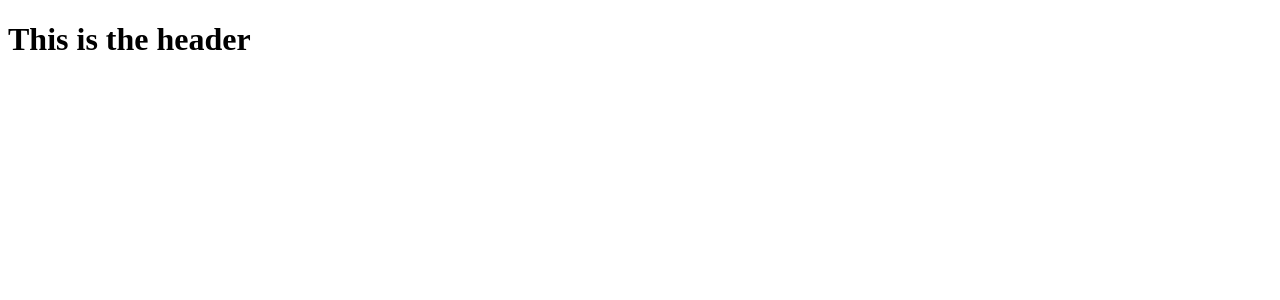
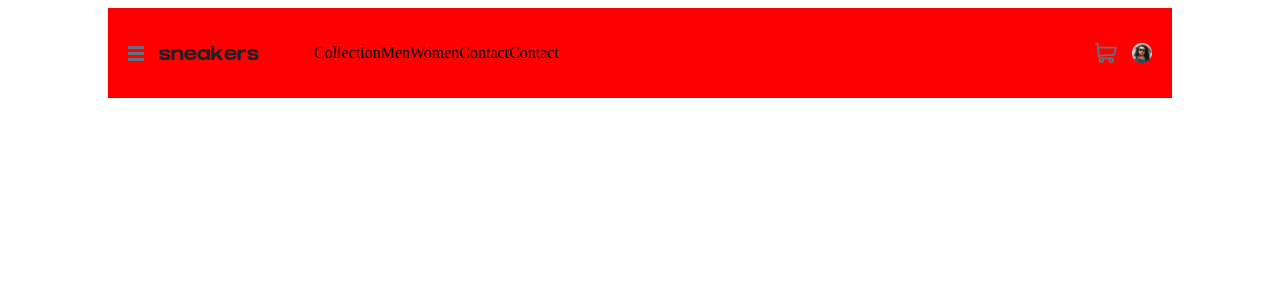
Before and after one commit to adie9/e-commerce-product-page, a React (Vite) app: page / in a window 1280 px wide. Shown: the top 300 px of the page. Built offline with nearby package versions, Linux system fonts and the light colour scheme; the HTML template or start-up script is replaced by a standard one.

Commit message:
Added basic stylings for header

```diff
--- a/src/components/Header.jsx
+++ b/src/components/Header.jsx
@@ -1,7 +1,21 @@
+import '../styles/header.css'
+
 function Header() {
     return (
-        <header>
-            <h1>This is the header</h1>
+        <header className='header'>
+            <img src="/images/icon-menu.svg" alt='menu-icon'></img>
+            <img className='logo' src="/images/logo.svg" alt="logo"></img>
+            <nav className='nav'>
+                <ul className='nav-items'>
+                    <li><a>Collection</a></li>
+                    <li><a>Men</a></li>
+                    <li><a>Women</a></li>
+                    <li><a>Contact</a></li>
+                    <li><a>Contact</a></li>
+                </ul>
+            </nav>
+            <img className='cart' src='/images/icon-cart.svg' alt='cart'></img>
+            <img className='avatar' src='/images/image-avatar.png' alt='avatar'></img>
         </header>
     )
 }
--- /dev/null
+++ b/src/styles/header.css
@@ -0,0 +1,43 @@
+.header {
+  display: flex;
+  flex-direction: row;
+  background-color: red;
+  padding: 20px;
+  justify-content: flex-start;
+  align-items: center;
+  -moz-column-gap: 15px;
+       column-gap: 15px;
+  max-width: 1024px;
+  margin: 0 auto;
+  font-size: 1em;
+}
+
+.nav-items {
+  display: flex;
+  flex-direction: column;
+  list-style: none;
+}
+
+.logo {
+  width: 100px;
+}
+
+.cart {
+  margin-left: auto;
+}
+
+.avatar {
+  width: 20px;
+}
+
+@media screen and (max-width: 500px) {
+  .nav {
+    display: none;
+  }
+}
+@media screen and (min-width: 501px) {
+  .nav-items {
+    display: flex;
+    flex-direction: row;
+  }
+}/*# sourceMappingURL=header.css.map */
--- /dev/null
+++ b/src/styles/header.scss
@@ -0,0 +1,42 @@
+@import './mixins.scss';
+
+.header {
+    @include flex-row;
+    background-color: red;
+    padding: 20px;
+    justify-content: flex-start;
+    align-items: center;
+    column-gap: 15px;
+    max-width: 1024px;
+    margin: 0 auto;
+    font-size: 1em;
+}
+
+.nav-items {
+    @include flex-col;
+    list-style: none;
+}
+
+.logo {
+    width: 100px;
+}
+
+.cart {
+    margin-left: auto;
+}
+
+.avatar {
+    width: 20px;
+}
+
+@media screen and (max-width: 500px) {
+    .nav {
+        display: none;
+    }
+}
+
+@media screen and (min-width: 501px) {
+    .nav-items {
+        @include flex-row;
+    }
+}
--- /dev/null
+++ b/src/styles/mixins.css
@@ -0,0 +1 @@
+/*# sourceMappingURL=mixins.css.map */
--- /dev/null
+++ b/src/styles/mixins.scss
@@ -0,0 +1,9 @@
+@mixin flex-row {
+    display: flex;
+    flex-direction: row;
+}
+
+@mixin flex-col {
+    display: flex;
+    flex-direction: column;
+}
```
Also changed, not shown: 2 other files (tests, documents, lock files or other folders).
